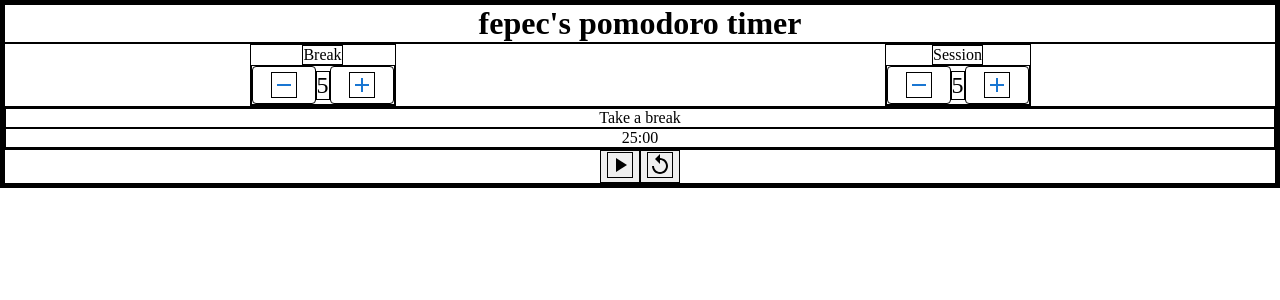
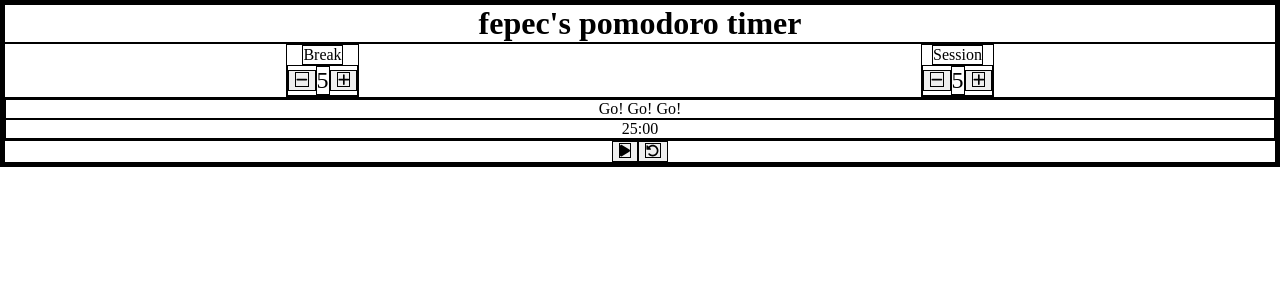
Before and after one commit to fepec/fcc-pomodoro, a React app: page / in a window 1280 px wide. Shown: the top 300 px of the page. Built offline with nearby package versions, Linux system fonts and the light colour scheme.

Commit message:
Merged all buttons under AButton

```diff
--- a/src/App.js
+++ b/src/App.js
@@ -1,11 +1,9 @@
 import React from 'react'
 import TimeSetter from './components/timeSetter'
-import SettingsButton from './components/settingsButton'
+import AButton from './components/aButton'
 import LengthDisplay from './components/lengthDisplay'
 import StatusDisplay from './components/statusDisplay'
 import CountdownTimer from './components/countdownTimer'
-import StartStopButton from './components/startStopButton'
-import ResetButton from './components/resetButton'
 
 function App() {
     // state
@@ -17,15 +15,15 @@ function App() {
         <h1>fepec's pomodoro timer</h1>
         <div className='timer-settings'>
 
-            <TimeSetter timerType="break">
-                <SettingsButton direction="decrement" />
+            <TimeSetter controlType="break">
+                <AButton type="decrement" />
                 <LengthDisplay />
-                <SettingsButton direction="increment" />
+                <AButton type="increment" />
             </TimeSetter>
-            <TimeSetter timerType="session">
-                <SettingsButton direction="decrement" />
+            <TimeSetter controlType="session">
+                <AButton type="decrement" />
                 <LengthDisplay />
-                <SettingsButton direction="increment" />
+                <AButton type="increment" />
             </TimeSetter>
         </div>
         <div className='main-display'>
@@ -33,8 +31,8 @@ function App() {
             <CountdownTimer />
         </div>
         <div className='timer-controls'>
-            <StartStopButton />
-            <ResetButton />
+            <AButton type='start-stop' control="play" />
+            <AButton type='reset' />
         </div>
     </div>
 }
--- a/src/components/StatusDisplay.js
+++ b/src/components/StatusDisplay.js
@@ -1,8 +1,8 @@
 import React from "react";
 
-export default function StatusDisplay(props) {
+export default function StatusDisplay({control}) {
     let currentStatus
-    if (props.status === "break") {
+    if (control === "break") {
         currentStatus = "Take a break"
     } else {
         currentStatus = "Go! Go! Go!"
--- /dev/null
+++ b/src/components/aButton.js
@@ -0,0 +1,26 @@
+import React from 'react'
+import { FontAwesomeIcon } from '@fortawesome/react-fontawesome'
+import { faMinus, faPlus, faPlay, faStop, faRotateLeft } from '@fortawesome/free-solid-svg-icons'
+
+
+
+export default function AButton({type, control, onButtonClick}) {
+    const buttonClass = `control-button button-${type}`
+    const buttonId = `${control ? control + '-' : ''}${type}`
+    let icon
+
+    if (type === "increment" ) {
+        icon = faPlus
+    } else if (type === 'decrement') {
+        icon = faMinus
+    } else if (type === 'start-stop') {
+        icon = control === 'play' ? faPlay : faStop
+    } else if (type === 'reset') {
+        icon = faRotateLeft
+    }
+
+
+    return <button id={buttonId}>
+            <FontAwesomeIcon icon={icon} />
+        </button>
+}
--- a/src/components/resetButton.js
+++ /dev/null
@@ -1,11 +0,0 @@
-import React from 'react'
-import ReplayIcon from '@mui/icons-material/Replay';
-
-export default function ResetButton(props) {
-    const buttonClass = `control-button`
-    const buttonId = `reset`
-    const buttonIcon = <ReplayIcon />
-    return <button id={buttonId} className={buttonClass}>
-            {buttonIcon}
-        </button>
-}
--- a/src/components/settingsButton.js
+++ /dev/null
@@ -1,13 +0,0 @@
-import React from 'react'
-import Button from '@mui/material/Button';
-import AddIcon from '@mui/icons-material/Add';
-import RemoveIcon from '@mui/icons-material/Remove';
-
-export default function SettingsButton(props) {
-    const buttonClass = `control-button button-${props.direction}`
-    const buttonId = `${props.type}-${props.direction}`
-    const buttonIcon = props.direction === "decrement" ?  <RemoveIcon /> : <AddIcon />
-    return <Button id={buttonId}>
-            {buttonIcon}
-        </Button>
-}
--- a/src/components/startStopButton.js
+++ /dev/null
@@ -1,12 +0,0 @@
-import React from 'react'
-import PlayArrow from '@mui/icons-material/PlayArrow'
-import Stop from '@mui/icons-material/Stop'
-
-export default function startStopButton(props) {
-    const buttonClass = `control-button`
-    const buttonId = `start-stop`
-    const buttonIcon = <PlayArrow />
-    return <button id={buttonId} className={buttonClass}>
-            {buttonIcon}
-        </button>
-}
--- a/src/components/timeSetter.js
+++ b/src/components/timeSetter.js
@@ -1,17 +1,15 @@
 import React from 'react'
-import ControlButton from './settingsButton'
-import LengthDisplay from './lengthDisplay'
 
-export default function TimeSetter({ timerType, children }) {
-    let labelText = timerType === "break" ? "Break" : "Session"
-    let labelId = `${timerType}-label`
+export default function TimeSetter({ controlType, children }) {
+    let labelText = controlType === "break" ? "Break" : "Session"
+    let labelId = `${controlType}-label`
 
     return <div className="time-setter">
         <div className={labelId} id={labelId}>{labelText}</div>
 
         <div className='settings-box'>
             {React.Children.map(children, child => {
-                return React.cloneElement(child, { type: timerType })
+                return React.cloneElement(child, { control: controlType })
             })}
         </div>
     </div>
```
